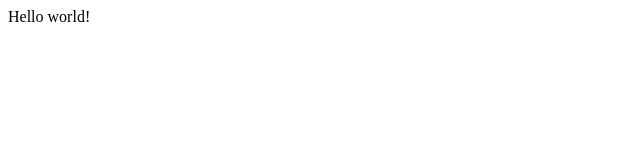
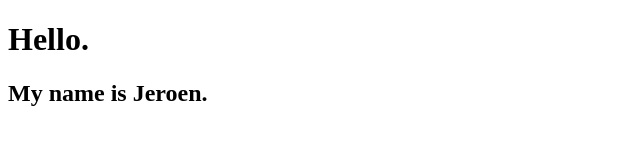
Before and after one commit to jeroentiggelman/gatsby-bootcamp-markdown-contentful, a Gatsby site: page / in a window 1280 px wide. Shown: the whole page, without its empty margins (0-640 px from the left). Built offline with nearby package versions, Linux system fonts and the light colour scheme; Gatsby itself is replaced by a stand-in of ours.

Commit message:
new index page from scratch

```diff
--- a/src/pages/index.js
+++ b/src/pages/index.js
@@ -1,5 +1,12 @@
 import React from "react"
 
-export default function Home() {
-  return <div>Hello world!</div>
+const IndexPage = () => {
+  return (
+    <div>
+      <h1>Hello.</h1>
+      <h2>My name is Jeroen.</h2>
+    </div>
+  )
 }
+
+export default IndexPage
```
